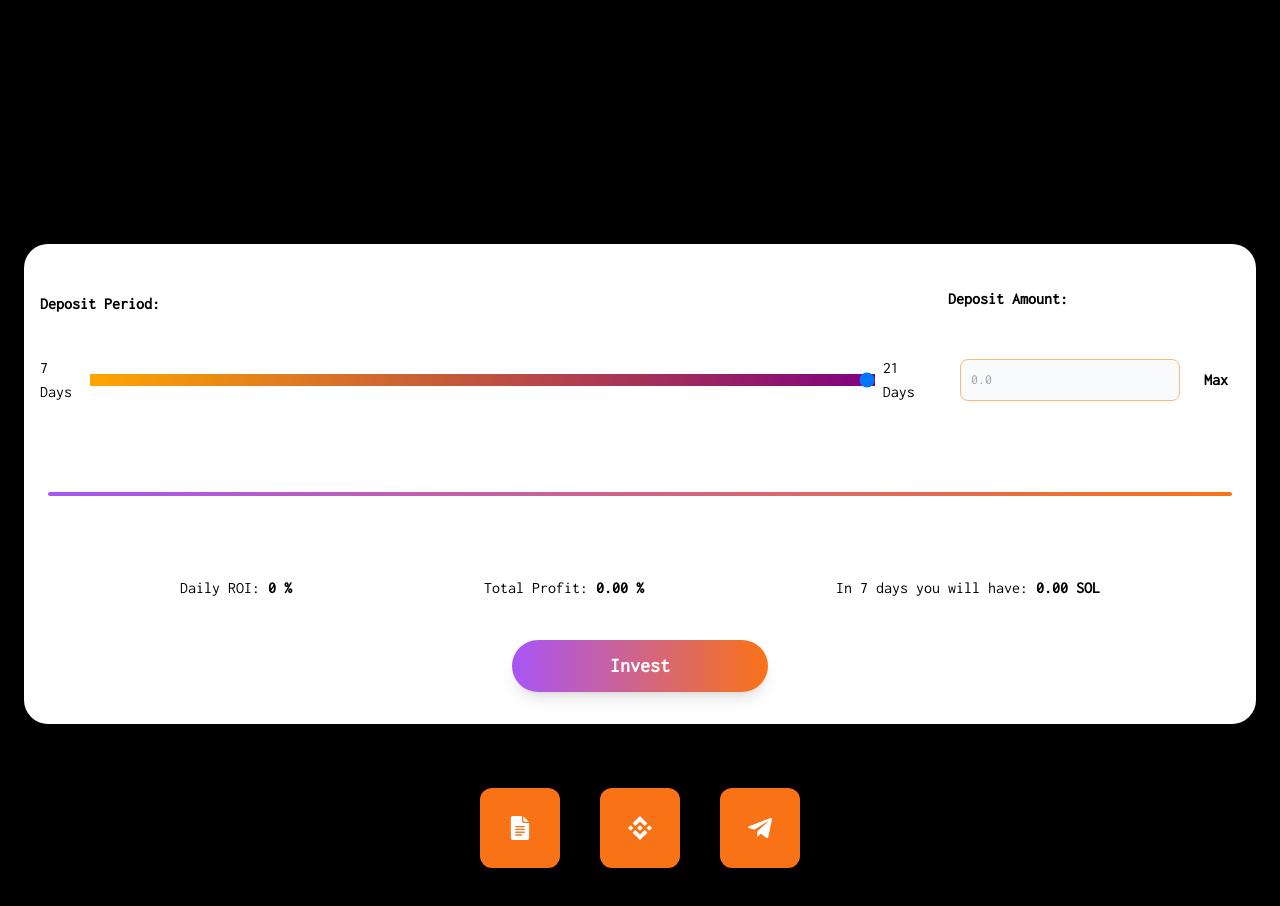
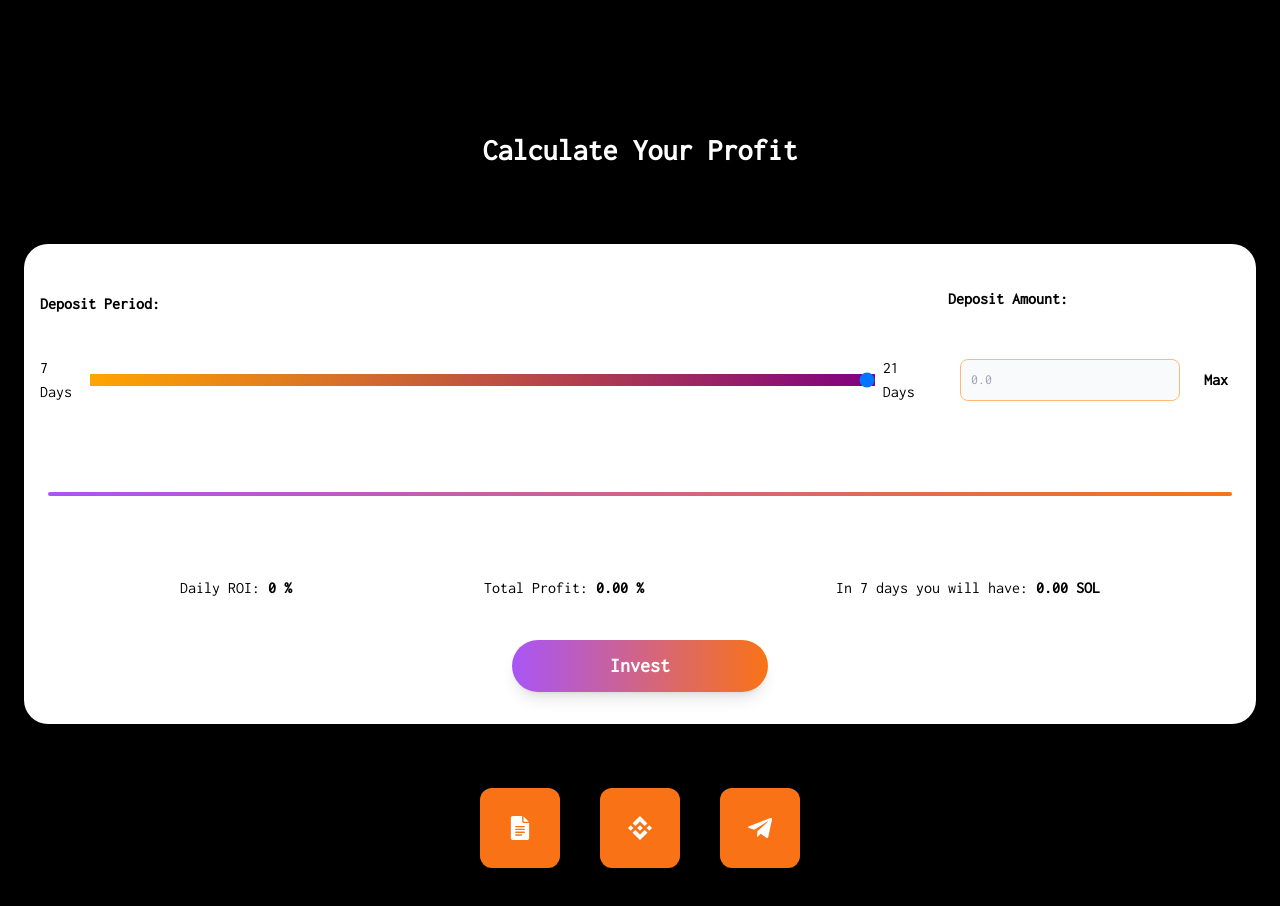
Before and after one commit to Nauman-arshad483/sol-staking-dapp, a Next.js app: page / in a window 1280 px wide. Shown: the part 920-1826 px from the top of the page. Built offline with nearby package versions, Linux system fonts and the light colour scheme.

Commit message:
fixed some deployement issues

```diff
--- a/src/app/ui/CalculateProfit.js
+++ b/src/app/ui/CalculateProfit.js
@@ -7,7 +7,7 @@ const CalculateProfit = () => {
       <div className="container mx-auto grid grid-cols-1 gap-8 ">
         {/* First div */}
         <div className="flex flex-col justify-center items-center">
-          <h2 className="text-black text-3xl font-bold mb-4">
+          <h2 className="text-white text-3xl font-bold mb-4">
             Calculate Your Profit
           </h2>
           <p className="text-black text-lg">
```
